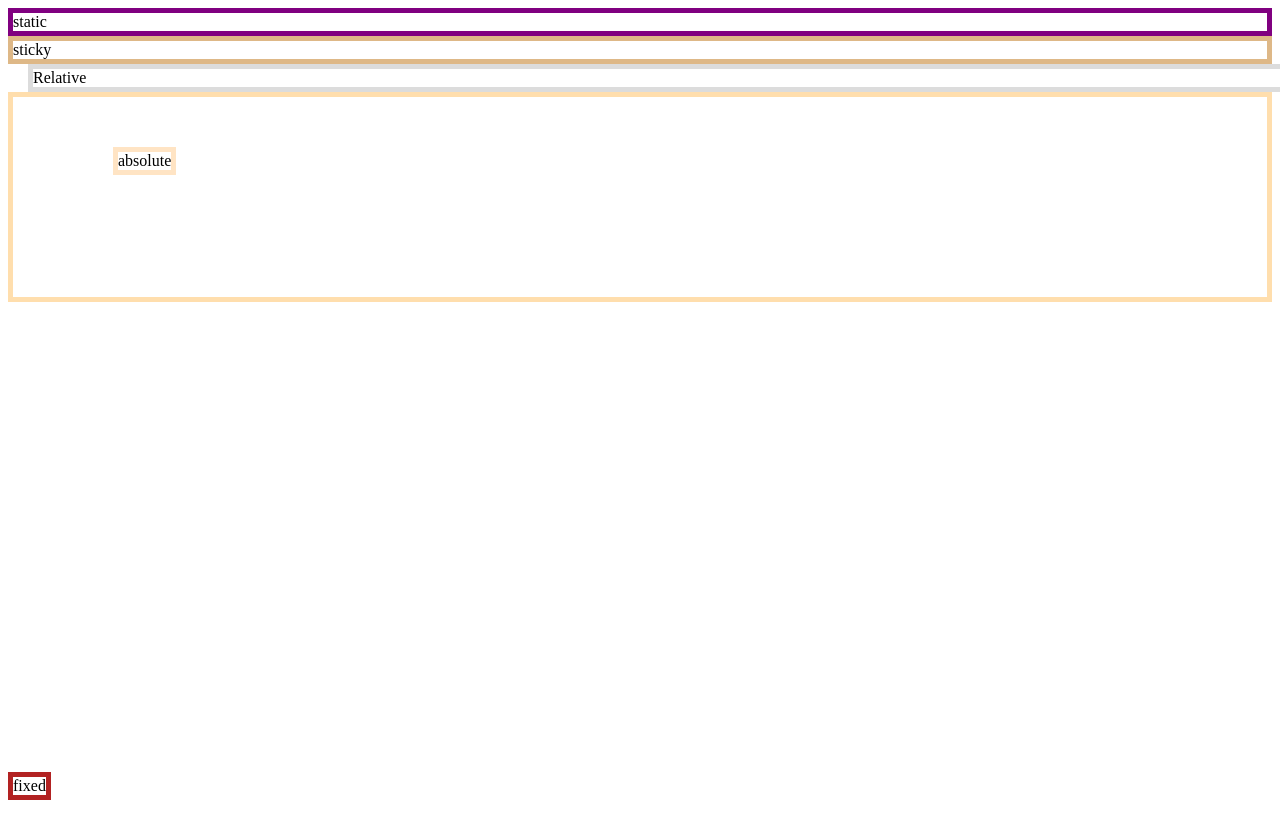
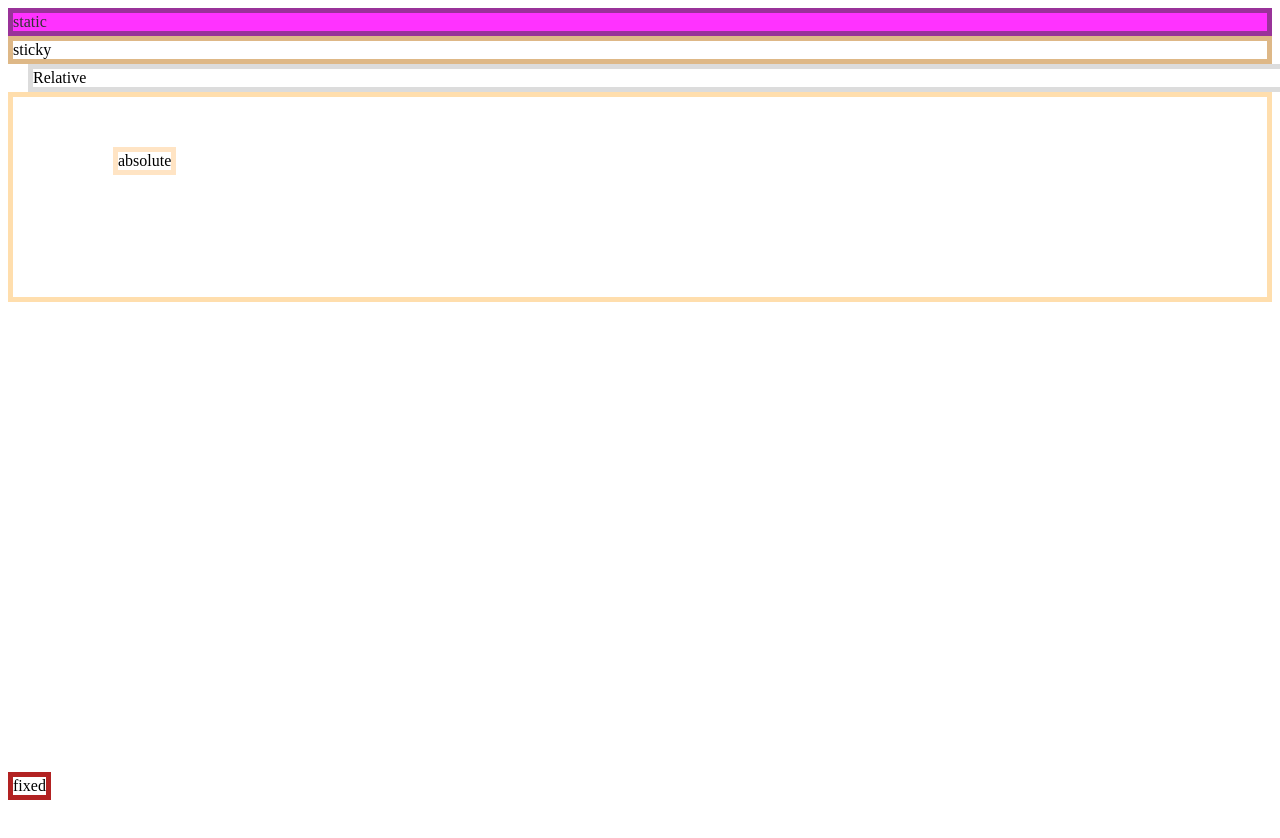
Before and after one commit to AhnafHuqAbir/CSS-position, a plain HTML site: page index.html in a window 1280 px wide. Drawn offline with Linux system fonts and the light colour scheme.

Commit message:
opacity added

```diff
--- a/style.css
+++ b/style.css
@@ -1,6 +1,8 @@
 .static {
     border: 5px solid purple;
     position: static;
+    background-color: fuchsia;
+    opacity: 0.8;
 }
 
 .sticky {
```
